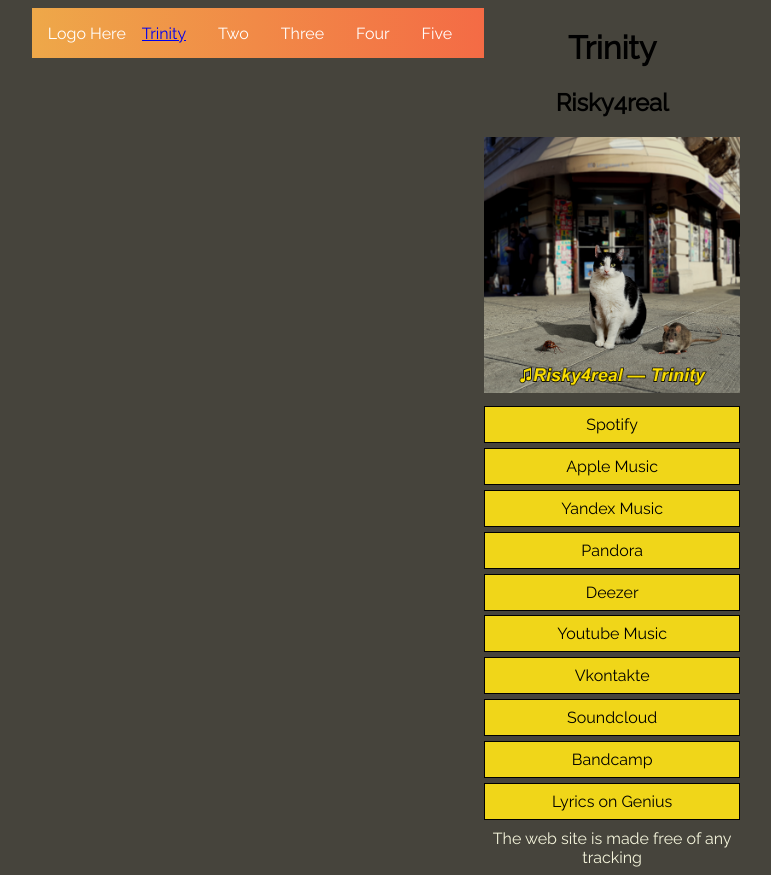
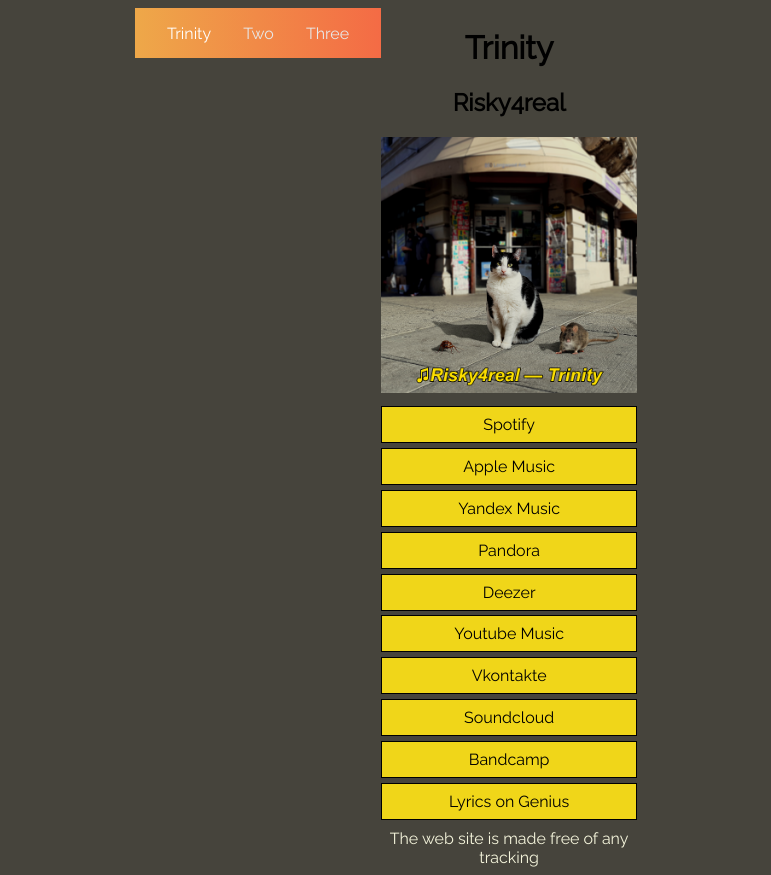
Before and after one commit to truvor/truvor.github.io, an Angular app: page /trinity in a window 1280 px wide. Shown: the whole page, without its empty margins (254-1025 px from the left). Built offline with nearby package versions, Linux system fonts and the light colour scheme.

Commit message:
Set links to whiten when hover or chosen

```diff
--- a/src/app/app-routing.module.ts
+++ b/src/app/app-routing.module.ts
@@ -7,6 +7,7 @@
 const routes: Routes = [
   {path: 'trinity', component: TrinityComponent},
   {path: 'mixtape', component: MixtapeComponent},
+  {path: 'third', component: TrinityComponent},
   {path: '', redirectTo: '/trinity', pathMatch: 'full'}
 ];
 
--- a/src/app/app.component.css
+++ b/src/app/app.component.css
@@ -54,7 +54,7 @@
   background-color: #00BAF0;
   background: linear-gradient(to left, #f46b45, #eea849);
   /* W3C, IE 10+/ Edge, Firefox 16+, Chrome 26+, Opera 12+, Safari 7+ */
-  color: #FFF;
+  color: white;
   height: 50px;
   padding: 1em;
 }
@@ -90,7 +90,7 @@
 .menu-button::before,
 .menu-button::after {
   display: block;
-  background-color: #fff;
+  background-color: white;
   position: absolute;
   height: 4px;
   width: 30px;
@@ -162,3 +162,19 @@
     border-bottom: 1px solid #444;
   }
 }
+
+li > .whitened-link {
+  color: white;
+}
+
+.grey-link:focus, .grey-link:hover, .grey-link:active {
+  color: white;
+}
+
+.grey-link {
+  text-decoration: none;
+  transition-property: color;
+  transition-duration: .2s;
+  transition-timing-function: linear;
+  color: #e7e7e7;
+}
--- a/src/app/app.component.html
+++ b/src/app/app.component.html
@@ -1,17 +1,18 @@
 <section class='top-nav'>
-  <div>
-    Logo Here
-  </div>
   <input id='menu-toggle' type='checkbox' />
   <label class='menu-button-container' for='menu-toggle'>
     <div class='menu-button'></div>
   </label>
   <ul class='menu'>
-    <li> <a routerLink='/trinity'>Trinity</a></li>
-    <li>Two</li>
-    <li>Three</li>
-    <li>Four</li>
-    <li>Five</li>
+    <li>
+      <a routerLinkActive="whitened-link" routerLink='/trinity' class='grey-link' (click)="closeBurgerMenu()">Trinity</a>
+    </li>
+    <li>
+      <a routerLinkActive="whitened-link" routerLink='/mixtape' class='grey-link' (click)="closeBurgerMenu()">Two</a>
+    </li>
+    <li>
+      <a routerLinkActive="whitened-link" routerLink='/third' class='grey-link' (click)="closeBurgerMenu()">Three</a>
+    </li>
   </ul>
 </section>
 
```
